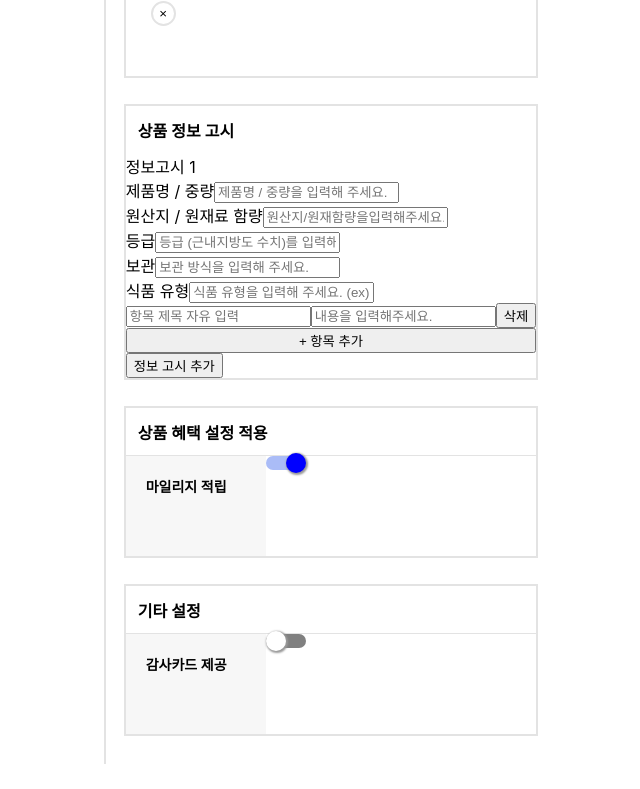
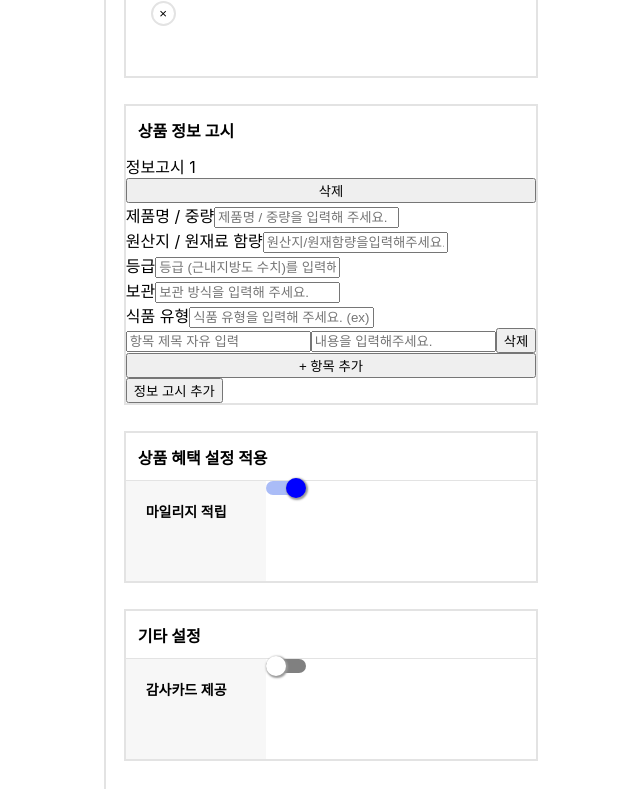
Before and after one commit to console-lo9/wanted_pre_onboarding_02, a React (Create React App) app: page / in a window 1280 px wide. Shown: the part 1026-1815 px from the top of the page, without its empty margins (410-1050 px from the left). Before the commit the page ends 1790 px from the top, so only its background shows below. Built offline with nearby package versions, Linux system fonts and the light colour scheme.

Commit message:
Add: 항목 삭제, 정보고시 삭제 기능 구현

```diff
--- a/src/components/ProductInfo/Item.jsx
+++ b/src/components/ProductInfo/Item.jsx
@@ -6,6 +6,11 @@ function Item(props) {
     <div>
       <label htmlFor={props.id}>{props.label}</label>
       <Input placeholder={props.placeholder} id={props.id} />
+      {props.name >= 5 ? (
+        <button name={props.name} onClick={props.handleDelete}>
+          삭제
+        </button>
+      ) : null}
     </div>
   );
 }
--- a/src/components/ProductInfo/ItemBox.jsx
+++ b/src/components/ProductInfo/ItemBox.jsx
@@ -3,15 +3,27 @@ import Items from "./Items";
 
 function ItemBox() {
   const [order, setOrder] = useState(0);
-  const [itemList, setItemList] = useState([order]);
+  const [itemList, setItemsList] = useState([order]);
   const handleClick = () => {
     setOrder((prev) => prev + 1);
-    setItemList((state) => [...state, order]);
+    setItemsList((state) => [...state, order]);
+  };
+  const handleDeleteItemBox = (e) => {
+    e.preventDefault();
+    const targetI = Number(e.target.name);
+    if (targetI >= 1) {
+      setItemsList((list) => list.filter((items, i) => i !== targetI));
+    }
   };
   return (
     <div>
       {itemList.map((items, i) => (
-        <Items order={i + 1} key={i} />
+        <Items
+          order={i + 1}
+          key={i}
+          name={i}
+          handleDeleteItemBox={handleDeleteItemBox}
+        />
       ))}
       <button onClick={handleClick}>정보 고시 추가</button>
     </div>
--- a/src/components/ProductInfo/Items.jsx
+++ b/src/components/ProductInfo/Items.jsx
@@ -4,7 +4,7 @@ import Item from "./Item";
 import styles from "./Items.module.css";
 import NewItem from "./NewItem";
 
-function Items({ order }) {
+function Items({ order, name, handleDeleteItemBox }) {
   const [labelArr, setLabelArr] = useState([
     "제품명 / 중량",
     "원산지 / 원재료 함량",
@@ -30,19 +30,34 @@ function Items({ order }) {
     setNewItemTitle("");
     setNewItemContent("");
   };
+  const handleDelete = (e) => {
+    e.preventDefault();
+    const targetI = Number(e.target.name);
+    if (targetI >= 5) {
+      setLabelArr((arr) => arr.filter((item, i) => i !== targetI));
+    } else {
+      setNewItemTitle("");
+      setNewItemContent("");
+    }
+  };
   useEffect(() => {
     setNewItemTitle("");
     setNewItemContent("");
   }, []);
   return (
-    <div className={styles.flexBox}>
+    <div className={styles.flexBox} name={name}>
       <div>정보고시 {order}</div>
+      <button name={name} onClick={handleDeleteItemBox}>
+        삭제
+      </button>
       {labelArr.map((label, i) => (
         <Item
           label={label}
           id={`input-${i}`}
           placeholder={placeHolderArr[i]}
           key={i}
+          name={i}
+          handleDelete={handleDelete}
         />
       ))}
       <NewItem
@@ -51,6 +66,7 @@ function Items({ order }) {
         setNewItemTitle={setNewItemTitle}
         setNewItemContent={setNewItemContent}
         order={order}
+        handleDelete={handleDelete}
       />
       <button
         children="+ 항목 추가"
--- a/src/components/ProductInfo/NewItem.jsx
+++ b/src/components/ProductInfo/NewItem.jsx
@@ -7,6 +7,7 @@ function NewItem({
   newItemTitle,
   newItemContent,
   order,
+  handleDelete,
 }) {
   const handleChange = (e) => {
     setNewItemTitle(e.target.value);
@@ -14,6 +15,7 @@ function NewItem({
   const handleChange2 = (e) => {
     setNewItemContent(e.target.value);
   };
+
   return (
     <div>
       <form id={`form-${order}`}>
@@ -31,7 +33,7 @@ function NewItem({
           value={newItemContent}
           required
         />
-        <button>삭제</button>
+        <button onClick={handleDelete}>삭제</button>
       </form>
     </div>
   );
```
